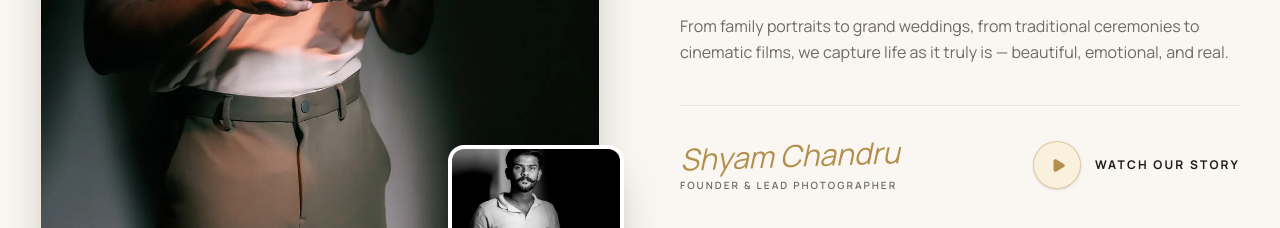
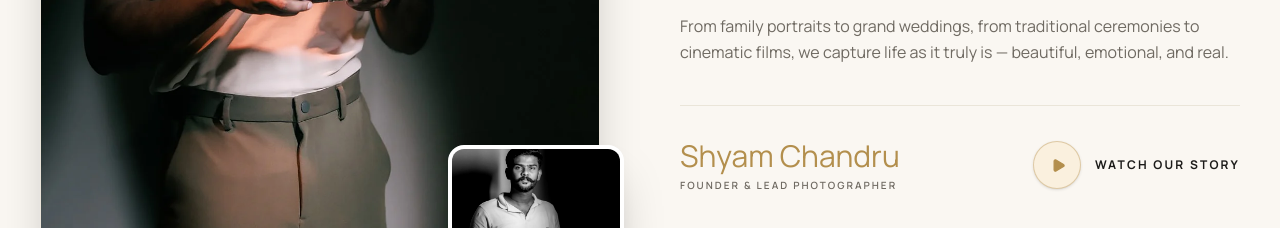
Before and after one commit to TSK2003/subash_studio, a React (Vite) app in the folder frontend/: page / in a window 1280 px wide. Shown: the part 2040-2268 px from the top of the page. Built offline with nearby package versions, Linux system fonts and the light colour scheme; no server answers.

Commit message:
home ui text changes

```diff
--- a/frontend/src/pages/Home.jsx
+++ b/frontend/src/pages/Home.jsx
@@ -97,7 +97,7 @@ export default function Home() {
             >
               {/* Left: Signature style text */}
               <div>
-                <p className="font-display italic text-3xl text-[#B38F4D] font-normal select-none -rotate-2 mb-1">
+                <p className="font-display text-3xl text-[#B38F4D] font-normal select-none mb-1">
                   Shyam Chandru
                 </p>
                 <p className="text-[10px] tracking-[0.2em] text-[#6F6A62] uppercase font-semibold mt-0.5">
```
